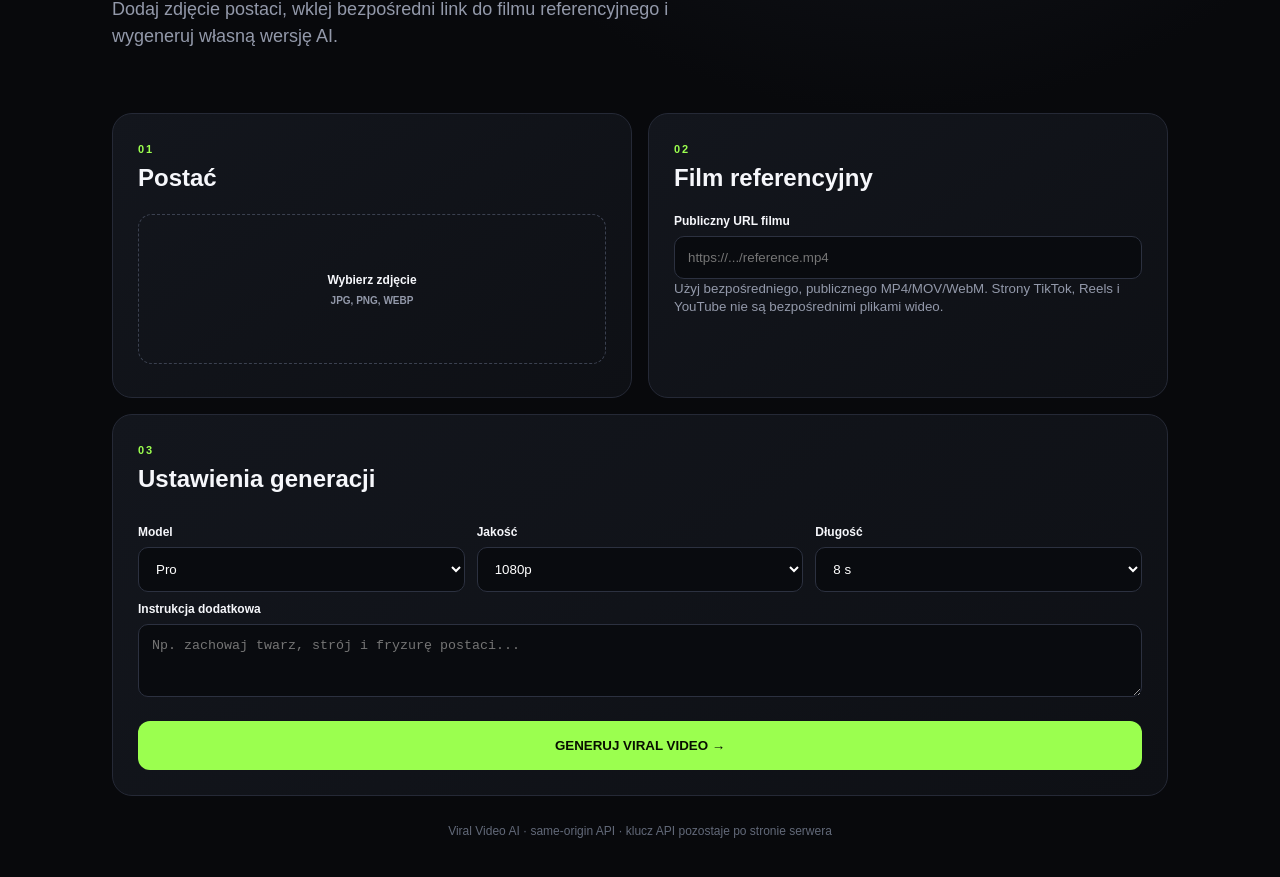
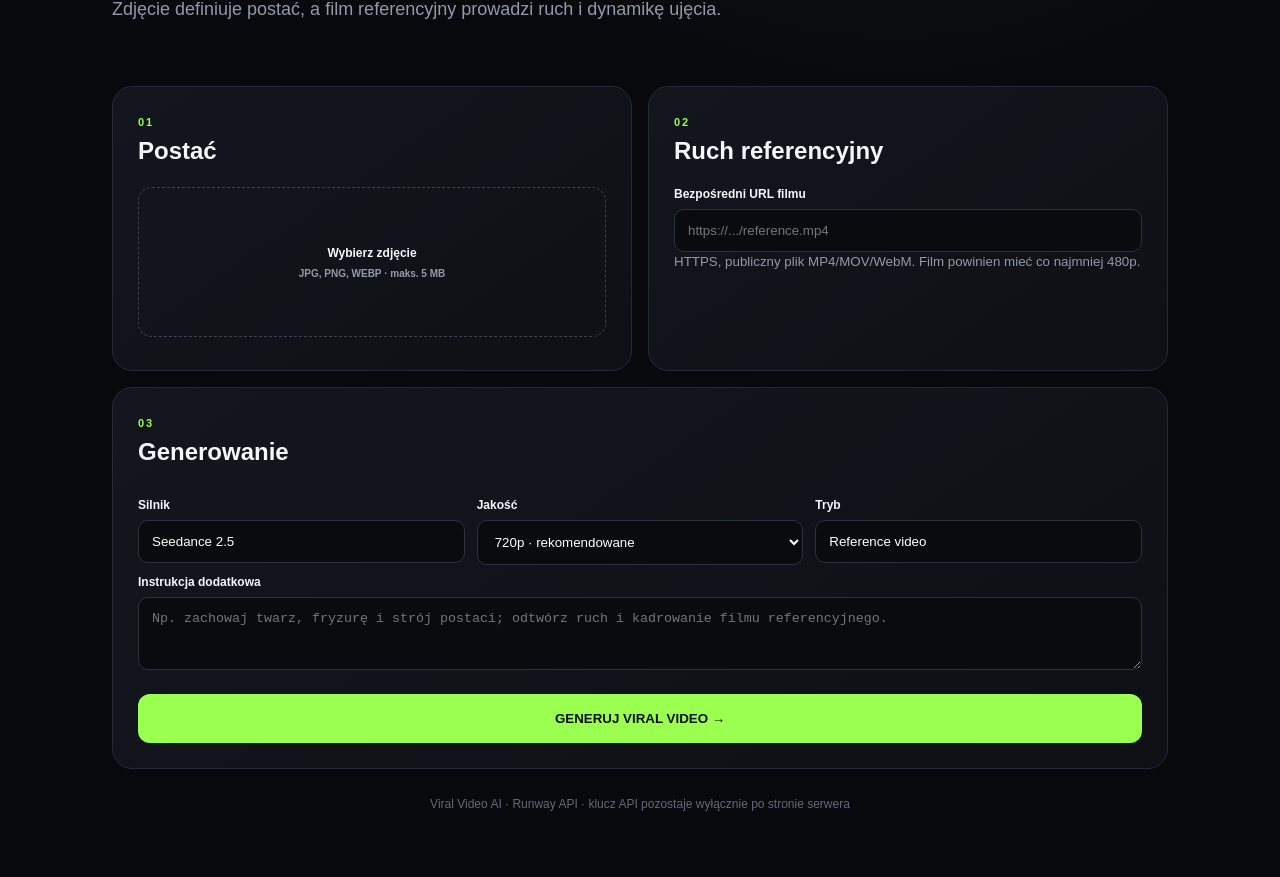
Before and after one commit to Adrikoos/Viral-Video-AI, a Next.js app: page / in a window 1280 px wide. Shown: the part 455-1332 px from the top of the page. Built offline with nearby package versions, Linux system fonts and the light colour scheme.

Commit message:
Integrate Runway Seedance 2.5: update app/page.js

```diff
--- a/app/page.js
+++ b/app/page.js
@@ -1,57 +1,46 @@
 "use client";
 import { useEffect, useState } from "react";
 
+const sleep = ms => new Promise(r => setTimeout(r, ms));
+
 export default function Home() {
-  const [image, setImage] = useState(null);
-  const [referenceUrl, setReferenceUrl] = useState("");
-  const [prompt, setPrompt] = useState("");
-  const [model, setModel] = useState("pro");
-  const [quality, setQuality] = useState("1080p");
-  const [duration, setDuration] = useState("8");
-  const [status, setStatus] = useState("idle");
-  const [message, setMessage] = useState("");
-  const [videoUrl, setVideoUrl] = useState("");
-  const [api, setApi] = useState(null);
+  const [image,setImage]=useState(null), [referenceUrl,setReferenceUrl]=useState(""), [prompt,setPrompt]=useState("");
+  const [quality,setQuality]=useState("720p"), [status,setStatus]=useState("idle"), [message,setMessage]=useState("");
+  const [videoUrl,setVideoUrl]=useState(""), [api,setApi]=useState(null);
 
-  useEffect(() => {
-    fetch("/api/health").then(r => r.json()).then(setApi).catch(() => setApi({ ok:false }));
-  }, []);
+  useEffect(()=>{ fetch("/api/health").then(r=>r.json()).then(setApi).catch(()=>setApi({ok:false})); },[]);
 
-  async function generate(e) {
-    e.preventDefault();
-    setMessage(""); setVideoUrl("");
-    if (!image) return setMessage("Dodaj zdjęcie postaci.");
-    if (!referenceUrl) return setMessage("Wklej publiczny URL do filmu referencyjnego.");
+  async function generate(e){
+    e.preventDefault(); setMessage(""); setVideoUrl("");
+    if(!image) return setMessage("Dodaj zdjęcie postaci.");
+    if(!referenceUrl) return setMessage("Wklej bezpośredni publiczny URL do filmu referencyjnego.");
+    if(image.size>5*1024*1024) return setMessage("Zdjęcie może mieć maksymalnie 5 MB.");
     setStatus("loading");
-    try {
-      const reader = new FileReader();
-      const imageData = await new Promise((resolve,reject) => {
-        reader.onload=()=>resolve(reader.result); reader.onerror=reject; reader.readAsDataURL(image);
-      });
-      const res = await fetch("/api/generate", {
-        method:"POST",
-        headers:{"Content-Type":"application/json"},
-        body:JSON.stringify({ imageData, referenceUrl, prompt, model, quality, duration:Number(duration) })
-      });
-      const data = await res.json();
-      if (!res.ok) throw new Error(data.error || "Generation failed");
-      if (data.videoUrl) setVideoUrl(data.videoUrl);
-      setMessage(data.message || "Generowanie rozpoczęte.");
-      setStatus("done");
-    } catch (err) {
-      setMessage(err.message || "Nie udało się połączyć z API.");
-      setStatus("error");
-    }
+    try{
+      const imageData=await new Promise((resolve,reject)=>{const r=new FileReader();r.onload=()=>resolve(r.result);r.onerror=reject;r.readAsDataURL(image)});
+      const start=await fetch("/api/generate",{method:"POST",headers:{"Content-Type":"application/json"},body:JSON.stringify({imageData,referenceUrl,prompt,quality})});
+      const job=await start.json(); if(!start.ok) throw new Error(job.error||"Nie udało się uruchomić generowania.");
+      setMessage("Film jest generowany. Możesz pozostawić tę kartę otwartą.");
+      for(let i=0;i<120;i++){
+        await sleep(5000);
+        const res=await fetch("/api/status?id="+encodeURIComponent(job.jobId),{cache:"no-store"});
+        const data=await res.json(); if(!res.ok) throw new Error(data.error||"Błąd sprawdzania statusu.");
+        if(data.status==="SUCCEEDED"){
+          setVideoUrl(data.videoUrl); setMessage("Gotowe — film został wygenerowany."); setStatus("done"); return;
+        }
+        if(data.status==="FAILED"||data.status==="CANCELLED") throw new Error(data.error||"Generowanie nie powiodło się.");
+      }
+      throw new Error("Generowanie trwa dłużej niż oczekiwano. Spróbuj ponownie za chwilę.");
+    }catch(err){setStatus("error");setMessage(err.message||"Wystąpił błąd.");}
   }
 
   return <main className="shell">
-    <header><div className="brand">VIRAL <span>VIDEO AI</span></div><div className={"pill "+(api?.configured ? "on":"")}>{api?.configured ? "AI READY" : "SETUP REQUIRED"}</div></header>
-    <section className="hero"><div className="eyebrow">PRO 3.0 · VERCEL READY</div><h1>Odtwórz ruch.<br/><em>Zachowaj swoją postać.</em></h1><p>Dodaj zdjęcie postaci, wklej bezpośredni link do filmu referencyjnego i wygeneruj własną wersję AI.</p></section>
+    <header><div className="brand">VIRAL <span>VIDEO AI</span></div><div className={"pill "+(api?.configured?"on":"")}>{api?.configured?"RUNWAY READY":"SETUP REQUIRED"}</div></header>
+    <section className="hero"><div className="eyebrow">PRO · SEEDANCE 2.5</div><h1>Odtwórz ruch.<br/><em>Zachowaj swoją postać.</em></h1><p>Zdjęcie definiuje postać, a film referencyjny prowadzi ruch i dynamikę ujęcia.</p></section>
     <form onSubmit={generate} className="grid">
-      <div className="card"><span className="step">01</span><h2>Postać</h2><label className="upload"><input type="file" accept="image/*" onChange={e=>setImage(e.target.files?.[0]||null)}/><b>{image ? image.name : "Wybierz zdjęcie"}</b><small>JPG, PNG, WEBP</small></label></div>
-      <div className="card"><span className="step">02</span><h2>Film referencyjny</h2><label>Publiczny URL filmu</label><input className="field" type="url" placeholder="https://.../reference.mp4" value={referenceUrl} onChange={e=>setReferenceUrl(e.target.value)} required/><small className="hint">Użyj bezpośredniego, publicznego MP4/MOV/WebM. Strony TikTok, Reels i YouTube nie są bezpośrednimi plikami wideo.</small></div>
-      <div className="card wide"><span className="step">03</span><h2>Ustawienia generacji</h2><div className="controls"><div><label>Model</label><select value={model} onChange={e=>setModel(e.target.value)}><option value="pro">Pro</option><option value="fast">Fast</option></select></div><div><label>Jakość</label><select value={quality} onChange={e=>setQuality(e.target.value)}><option>1080p</option><option>720p</option></select></div><div><label>Długość</label><select value={duration} onChange={e=>setDuration(e.target.value)}><option value="5">5 s</option><option value="8">8 s</option><option value="10">10 s</option></select></div></div><label>Instrukcja dodatkowa</label><textarea className="field" rows="3" placeholder="Np. zachowaj twarz, strój i fryzurę postaci..." value={prompt} onChange={e=>setPrompt(e.target.value)}/><button disabled={status==="loading"}>{status==="loading" ? "GENEROWANIE…" : "GENERUJ VIRAL VIDEO →"}</button>{message && <div className={"notice "+status}>{message}</div>}{videoUrl && <video className="result" controls src={videoUrl}/>}</div>
-    </form>
-    <footer>Viral Video AI · same-origin API · klucz API pozostaje po stronie serwera</footer>
+      <div className="card"><span className="step">01</span><h2>Postać</h2><label className="upload"><input type="file" accept="image/jpeg,image/png,image/webp" onChange={e=>setImage(e.target.files?.[0]||null)}/><b>{image?image.name:"Wybierz zdjęcie"}</b><small>JPG, PNG, WEBP · maks. 5 MB</small></label></div>
+      <div className="card"><span className="step">02</span><h2>Ruch referencyjny</h2><label>Bezpośredni URL filmu</label><input className="field" type="url" placeholder="https://.../reference.mp4" value={referenceUrl} onChange={e=>setReferenceUrl(e.target.value)} required/><small className="hint">HTTPS, publiczny plik MP4/MOV/WebM. Film powinien mieć co najmniej 480p.</small></div>
+      <div className="card wide"><span className="step">03</span><h2>Generowanie</h2><div className="controls"><div><label>Silnik</label><input className="field" value="Seedance 2.5" disabled/></div><div><label>Jakość</label><select value={quality} onChange={e=>setQuality(e.target.value)}><option value="480p">480p · szybciej/taniej</option><option value="720p">720p · rekomendowane</option><option value="1080p">1080p · premium</option></select></div><div><label>Tryb</label><input className="field" value="Reference video" disabled/></div></div><label>Instrukcja dodatkowa</label><textarea className="field" rows="3" placeholder="Np. zachowaj twarz, fryzurę i strój postaci; odtwórz ruch i kadrowanie filmu referencyjnego." value={prompt} onChange={e=>setPrompt(e.target.value)}/><button disabled={status==="loading"}>{status==="loading"?"GENEROWANIE…":"GENERUJ VIRAL VIDEO →"}</button>{message&&<div className={"notice "+status}>{message}</div>}{videoUrl&&<video className="result" controls src={videoUrl}/>}</div>
+    </form><footer>Viral Video AI · Runway API · klucz API pozostaje wyłącznie po stronie serwera</footer>
   </main>;
 }
```
